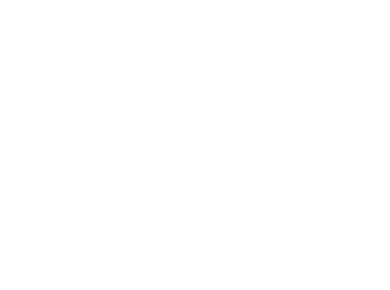
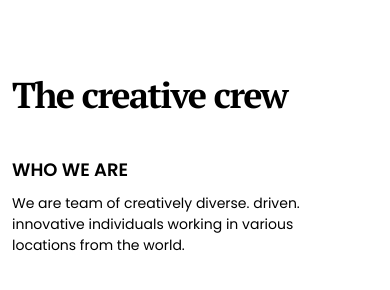
Before and after one commit to devrafat1/my-team-page-master, a plain HTML site: page index.html in a window 390 px wide. Drawn offline with Linux system fonts and the light colour scheme.

Commit message:
Added header and maked responsive

```diff
--- a/index.html
+++ b/index.html
@@ -1,16 +1,30 @@
 <!DOCTYPE html>
 <html lang="en">
+
 <head>
   <meta charset="UTF-8">
   <meta name="viewport" content="width=device-width, initial-scale=1.0">
   <title>My Team Page Master</title>
+  <link rel="preconnect" href="https://fonts.googleapis.com">
+  <link rel="preconnect" href="https://fonts.gstatic.com" crossorigin>
+  <link
+    href="https://fonts.googleapis.com/css2?family=Montserrat:wght@500;700&family=PT+Serif:wght@400;700&family=Poppins:wght@400;600;700&display=swap"
+    rel="stylesheet">
   <link rel="shortcut icon" href="img/devchallenges.png" type="image/x-icon">
   <link rel="stylesheet" href="styles/style.css">
 </head>
+
 <body>
   <!-- Header Area Start Here -->
-  <header>
-
+  <header class="header-container container">
+    <div class="logo-area">
+      <h2>The creative crew</h2>
+    </div>
+    <div class="who-we-are-area">
+      <h3>Who we are</h3>
+      <p>We are team of creatively diverse. driven. innovative individuals working in various locations from the world.
+      </p>
+    </div>
   </header>
   <!-- Main Area Start Here -->
   <main>
@@ -21,4 +35,5 @@
 
   </footer>
 </body>
+
 </html>
--- a/styles/style.css
+++ b/styles/style.css
@@ -1,6 +1,92 @@
-h2{
-    background-color: rgb(165, 22, 141);
-    font-size: 40px;
-    writing-mode: vertical-lr;
-    text-orientation: upright;
+/* Shared Styles */
+
+* {
+    margin: 0;
+    padding: 0;
+    box-sizing: border-box;
 }
+
+body {
+    font-family: 'PT Serif', serif;
+    font-family: 'Poppins', sans-serif;
+    font-family: 'Montserrat', sans-serif;
+}
+
+.container {
+    padding: 5rem 11.25rem;
+    margin: 0 auto;
+}
+
+/* Header Area */
+
+.header-container {
+    display: flex;
+    justify-content: space-between;
+}
+
+.logo-area {
+    width: 50%;
+}
+
+.logo-area h2 {
+    color: #000;
+    font-family: PT Serif;
+    font-size: 2.25rem;
+    font-weight: 700;
+    letter-spacing: -1.62px;
+}
+
+.who-we-are-area {
+    width: 50%;
+}
+
+.who-we-are-area h3 {
+    color: #000;
+    font-family: Poppins;
+    font-size: 1.125rem;
+    font-weight: 600;
+    text-transform: uppercase;
+    margin-bottom: 0.625rem;
+}
+
+.who-we-are-area p {
+    color: #000;
+    font-family: Poppins;
+    font-size: 1.125rem;
+    font-weight: 400;
+    width: 80%;
+}
+
+/* Responsive Header Area */
+@media screen and (max-width: 575px) {
+    .container {
+        padding: 4.438rem 0.75rem;
+    }
+
+    .header-container {
+        flex-direction: column;
+    }
+
+    .logo-area {
+        width: 100%;
+    }
+
+    .logo-area h2 {
+        color: #000;
+        font-family: PT Serif;
+        font-size: 2.25rem;
+        font-weight: 700;
+        letter-spacing: -1.62px;
+        margin-bottom: 2.375rem;
+    }
+
+    .who-we-are-area {
+        width: 100%;
+    }
+
+    .who-we-are-area p {
+        width: 90%;
+        font-size: 0.875rem;
+    }
+
+}
```
